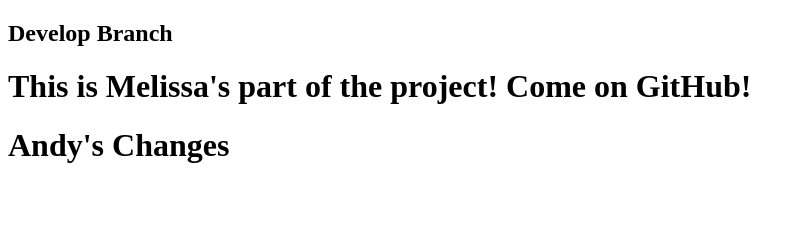
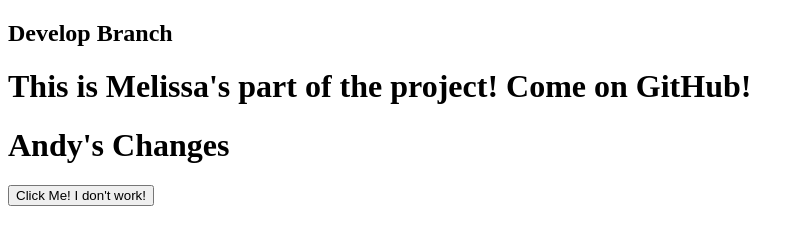
Before and after one commit to AbusinoRoziqov/team-git, a plain HTML site: page index.html in a window 1280 px wide. Shown: the whole page, without its empty margins (0-804 px from the left). Drawn offline with Linux system fonts and the light colour scheme.

Commit message:
button added

```diff
--- a/index.html
+++ b/index.html
@@ -9,5 +9,6 @@
     <h2>Develop Branch</h2>
     <h1>This is Melissa's part of the project! Come on GitHub!</h1>
     <h1>Andy's Changes</h1>
+    <button>Click Me! I don't work!</button>
 </body>
 </html>
```
